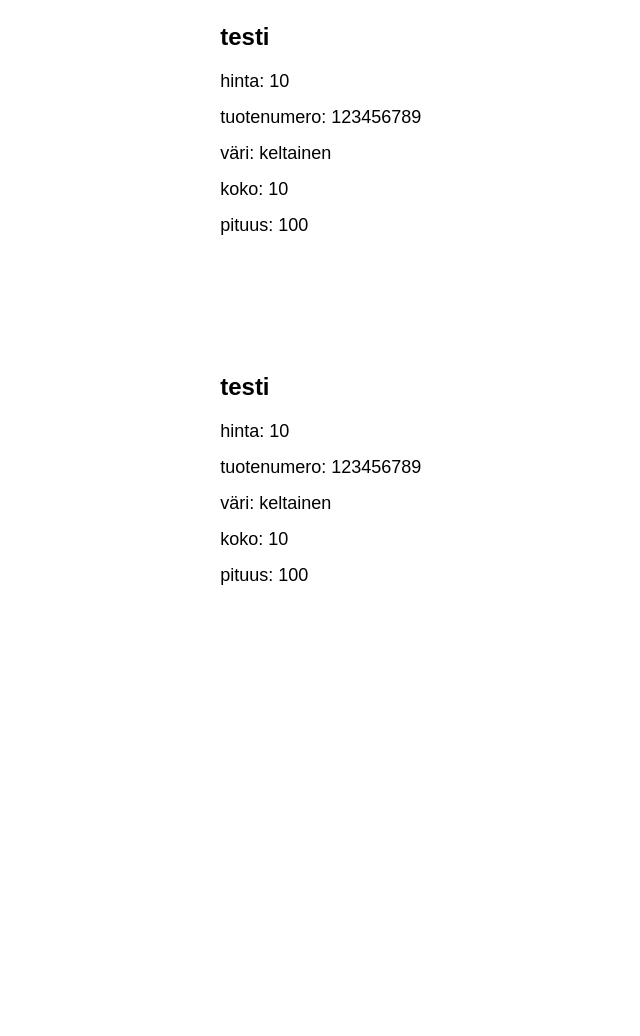
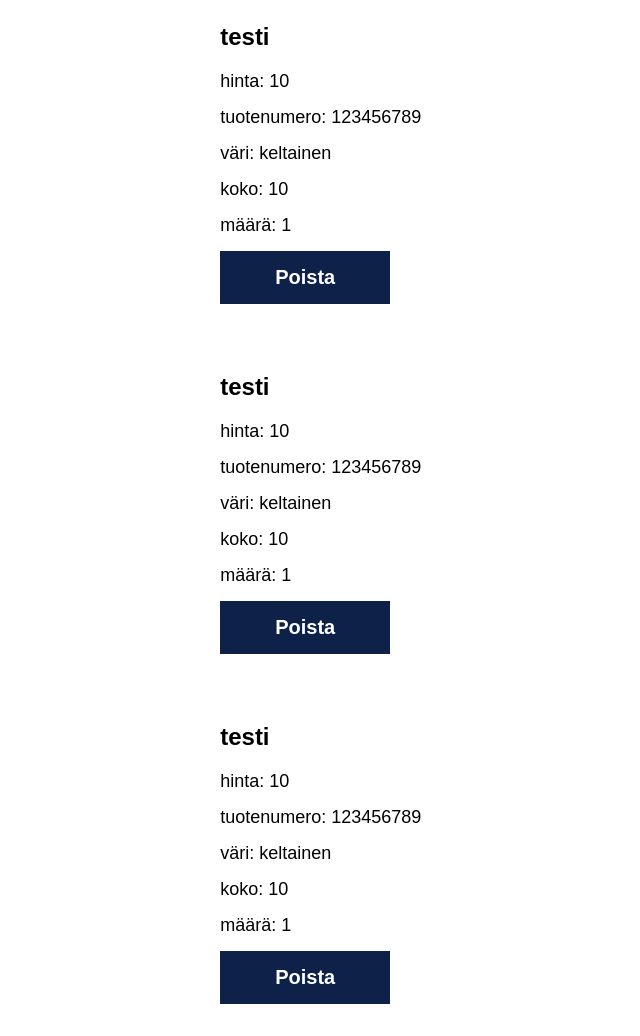
Before and after one commit to Futuraura/Nettix-fork, a plain HTML site: page ostoskori.html in a window 1280 px wide. Shown: the part 487-1523 px from the top of the page, without its empty margins (41-681 px from the left). Before the commit the page ends 1170 px from the top, so only its background shows below. Drawn offline with Linux system fonts and the light colour scheme.

Commit message:
ostoskori toimii

```diff
--- a/ostoskori.js
+++ b/ostoskori.js
@@ -1,10 +1,22 @@
+function getRandomInt(max) {
+  return Math.floor(Math.random() * max);
+}
+
 var lista = [{
         nimi:"testi",
         hinta:"10",
         tuotenumero:"123456789",
         väri:"keltainen",
         koko:"10",
-        pituus:"100",
+        määrä:"1"
+
+    },
+    {
+        nimi:"testi",
+        hinta:"10",
+        tuotenumero:"123456789",
+        väri:"keltainen",
+        koko:"10",
         määrä:"1"
     },
     {
@@ -13,7 +25,22 @@ var lista = [{
         tuotenumero:"123456789",
         väri:"keltainen",
         koko:"10",
-        pituus:"100",
+        määrä:"1"
+    },
+    {
+        nimi:"testi",
+        hinta:"10",
+        tuotenumero:"123456789",
+        väri:"keltainen",
+        koko:"10",
+        määrä:"1"
+    },
+    {
+        nimi:"testi",
+        hinta:"10",
+        tuotenumero:"123456789",
+        väri:"keltainen",
+        koko:"10",
         määrä:"1"
     }
 ]
@@ -29,7 +56,8 @@ function lisääTuote(){
             tuotenumero:"",
             väri:"",
             koko:"",
-            pituus:""
+            määrä:"",
+            randid:""
         }
 
         temp.nimi = list.nimi;
@@ -37,11 +65,17 @@ function lisääTuote(){
         temp.tuotenumero = list.tuotenumero;
         temp.väri = list.väri;
         temp.koko = list.koko;
-        temp.pituus = list.pituus;
+        temp.määrä = list.määrä;
+        temp.randid = getRandomInt(100000000000)
+
+        console.log(temp.randid)
+        var uniqueId = temp.randid + "_" + temp.nimi;
 
         var cart = document.getElementById("flexcart")
         var divcontainercartitem = document.createElement("div");
         divcontainercartitem.classList.add("containercartitem");
+        divcontainercartitem.id = uniqueId
+
 
         var diviteminfo = document.createElement("div");
         diviteminfo.classList.add("iteminfo");
@@ -73,37 +107,89 @@ function lisääTuote(){
 
         var h2size18px5 = document.createElement("h2");
         h2size18px5.classList.add("size18px");
-        h2size18px5.innerHTML = "pituus: "+temp.pituus;
+        h2size18px5.innerHTML = "määrä: "+temp.määrä;
         diviteminfo.appendChild(h2size18px5);
 
-        var divflexirow = document.createElement("div");
-        divflexirow.classList.add("flexirow");
-
-        var button1 = document.createElement("button");
-        button1.classList.add("buttonnorm");
-        button1.classList.add("buttoncart");
 
         var h2margin0 = document.createElement("h2");
         h2margin0.classList.add("margin0");
         h2margin0.classList.add("bold");
-        h2margin0.classList.add("h2but");
-        h2margin0.innerHTML = "-";
+        h2margin0.classList.add("ostamisnappi");
+        h2margin0.innerHTML = "Poista";
+
+        var button1 = document.createElement("button");
+        button1.classList.add("padding0")
+        button1.classList.add("buttonnorm");
+
+
         button1.appendChild(h2margin0);
+        diviteminfo.appendChild(button1)
 
-        var button2 = document.createElement("button");
-        button2.classList.add("buttonnorm");
-        button2.classList.add("buttoncart");
+        var button1 = document.createElement("button");
+        button1.classList.add("padding0")
+        button1.classList.add("buttonnorm");
 
-        var h2margin02 = document.createElement("h2");
-        h2margin02.classList.add("margin0");
-        h2margin02.classList.add("bold");
-        h2margin02.classList.add("h2but");
-        h2margin02.innerHTML = "+";
-        button2.appendChild(h2margin02);
+        button1.appendChild(h2margin0);
+        diviteminfo.appendChild(button1);
+
+
+        (function(id){
+            button1.addEventListener("click", function() {
+                var item = document.getElementById(id);
+                if (item) item.remove();
+            });
+        })(uniqueId);
+
+
+        //  var divflexirow = document.createElement("div");
+        //divflexirow.classList.add("flexrow");
+
+        //var button1 = document.createElement("button");
+        //button1.classList.add("buttonnorm");
+        //button1.classList.add("buttoncart");
+        //button1.setAttribute("onclick","console.log('testi1');");
+
+        //var h2margin0 = document.createElement("h2");
+        //h2margin0.classList.add("margin0");
+        //h2margin0.classList.add("bold");
+        //h2margin0.classList.add("h2but");
+        //h2margin0.innerHTML = "-";
+        //button1.appendChild(h2margin0);
+
+        //var button2 = document.createElement("button");
+        //button2.classList.add("buttonnorm");
+        //button2.classList.add("buttoncart");
+        //button2.setAttribute("onclick","console.log('testi2');");
+
+
+
+        //var h2margin02 = document.createElement("h2");
+        //h2margin02.classList.add("margin0");
+        //h2margin02.classList.add("bold");
+        //h2margin02.classList.add("h2but");
+        //h2margin02.innerHTML = "+";
+        //button2.appendChild(h2margin02);
+
+        //var h2h2cart = document.createElement("h2");
+        //h2h2cart.classList.add("margin0");
+        //h2h2cart.classList.add("size18px");
+        //h2h2cart.classList.add("bold");
+        //h2h2cart.classList.add("h2cart");
+        //h2h2cart.innerHTML = 1
+
+        //divflexirow.appendChild(button1)
+        //divflexirow.appendChild(h2h2cart)
+        //divflexirow.appendChild(button2)
+
+        //diviteminfo.appendChild(divflexirow)
+
 
         divcontainercartitem.appendChild(diviteminfo);
 
         cart.append(divcontainercartitem)
+
+
+
     }
 
 }
--- a/style.css
+++ b/style.css
@@ -41,6 +41,10 @@ a {
 
 .margin0 {
   margin: 0;
+}
+
+.padding0 {
+  padding: 0;
 }
 
 
```
Also changed, not shown: Tuotteet/tuotteet.html (+1 -1 lines).
